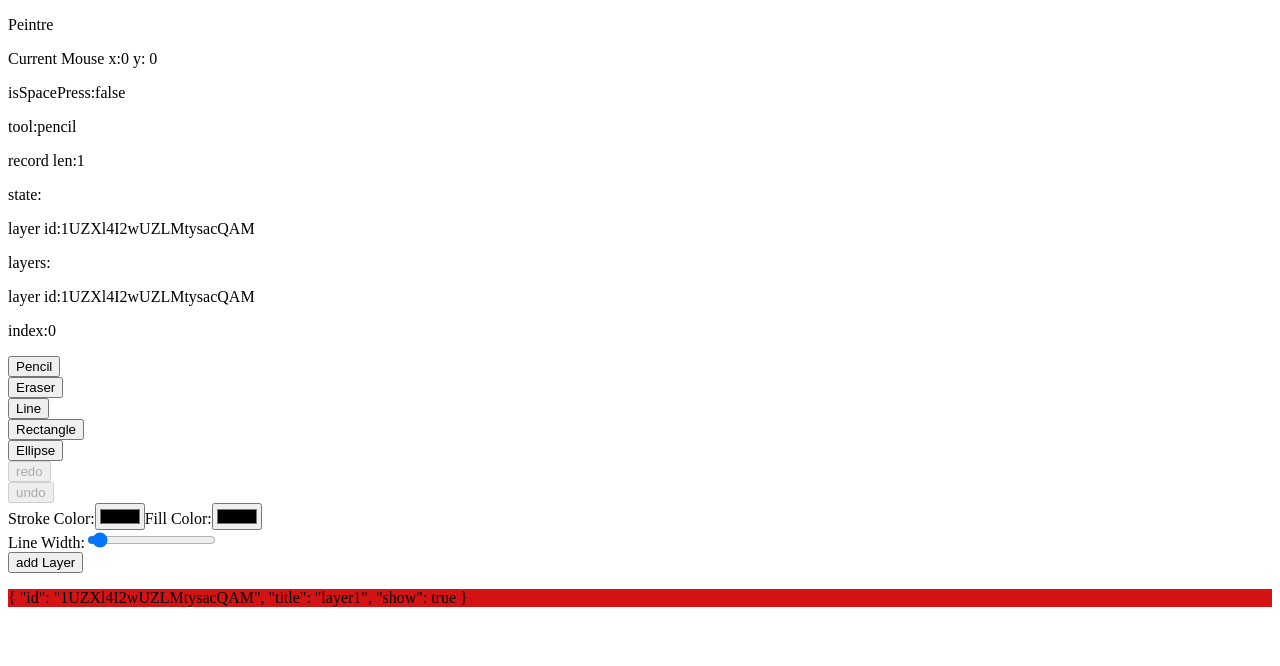
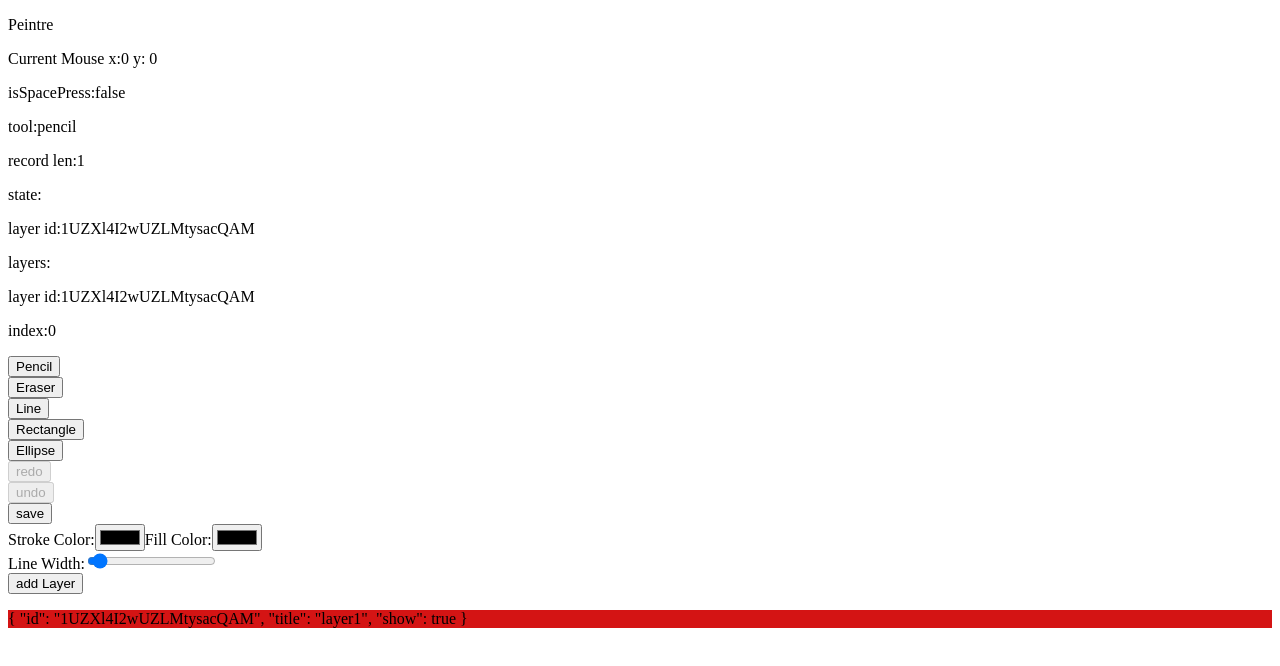
Before and after one commit to OceanPresentChao/Peintre2, a Vue app: page / in a window 1280 px wide. Shown: the top 666 px of the page. Built offline with nearby package versions, Linux system fonts and the light colour scheme.

Commit message:
feat: save image

```diff
--- a/src/components/Painter.vue
+++ b/src/components/Painter.vue
@@ -197,6 +197,15 @@ function handleUndo() {
     painterBoard.value.render()
   }
 }
+
+function handleSaveImage() {
+  if (painterBoard.value) {
+    const a = document.createElement('a')
+    a.href = painterBoard.value.canvas.toDataURL()
+    a.download = 'peintre.png'
+    a.click()
+  }
+}
 </script>
 
 <template>
@@ -245,6 +254,7 @@ function handleUndo() {
         @set-style="handleSetStyle"
         @redo="handleRedo"
         @undo="handleUndo"
+        @save="handleSaveImage"
       />
       <canvas
         ref="canvasRef" bg-blue
--- a/src/components/ToolBar.vue
+++ b/src/components/ToolBar.vue
@@ -13,7 +13,7 @@ interface ToolBarProps {
 }
 
 const props = defineProps<ToolBarProps>()
-const emits = defineEmits(['addLayer', 'setLayer', 'dragLayer', 'setTool', 'redo', 'undo', 'setStyle'])
+const emits = defineEmits(['addLayer', 'setLayer', 'dragLayer', 'setTool', 'redo', 'undo', 'setStyle', 'save'])
 const toolSetting = computed(() => unref(props.setting))
 
 watch(toolSetting, (nv) => {
@@ -57,6 +57,11 @@ watch(toolSetting, (nv) => {
       <div>
         <button :disabled="stateLength === 0 || curStateIndex <= 0" @click="$emit('undo')">
           undo
+        </button>
+      </div>
+      <div>
+        <button @click="$emit('save')">
+          save
         </button>
       </div>
       <div>
--- a/src/core/RecordManager.ts
+++ b/src/core/RecordManager.ts
@@ -62,9 +62,14 @@ export class RecordManager {
   }
 
   deserializeSnap(str: string): Snapshot {
-    const obj = JSON.parse(str)
+    const obj = JSON.parse(str) as {
+      id: string
+      stack: Layer[]
+      elements: [string, string[]][]
+    }
     const snap: Record<string, any> = {}
     Object.assign(snap, obj)
+
     snap.elements = snap.elements.map(([key, els]: [string, string[]]) => {
       return [key, els.map(el => deserializeElement(el))]
     })
@@ -73,6 +78,7 @@ export class RecordManager {
       map.set(key, els)
     })
     snap.elements = map
+
     return snap as Snapshot
   }
 }
```
